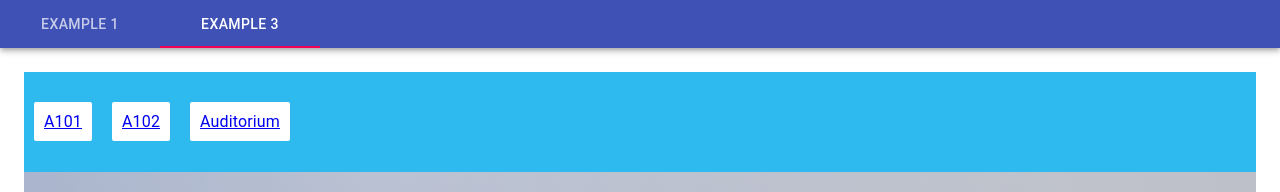
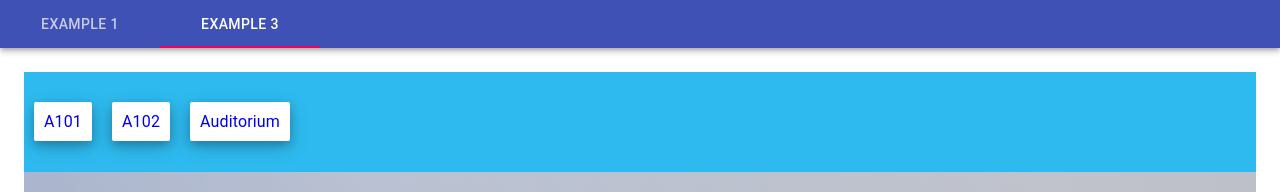
Before and after one commit to narawichsaphimarn/test-Forviz, a React (Create React App) app in the folder frontend/: page /bookinngs/today/1 in a window 1280 px wide. Shown: the top 192 px of the page. Built offline with nearby package versions, Linux system fonts and the light colour scheme; no server answers.

Commit message:
example test foevic - Close #Test-Program

```diff
--- a/frontend/src/component/example3/style.css
+++ b/frontend/src/component/example3/style.css
@@ -339,9 +339,12 @@
   background-color: white;
   padding: 10px;
   margin: 10px;
-  transition: all ease-in-out 200ms;
+  transition: all ease-in-out 400ms;
+  text-decoration: none;
+  box-shadow: 0 4px 8px 0 rgba(0, 0, 0, 0.2), 0 6px 20px 0 rgba(0, 0, 0, 0.19);
 }
 .buttom_link:hover {
   background-color: #4d59a1;
   color: white;
+  box-shadow: 0 0 2px 1px rgba(0, 140, 186, 0.5);
 }
```
